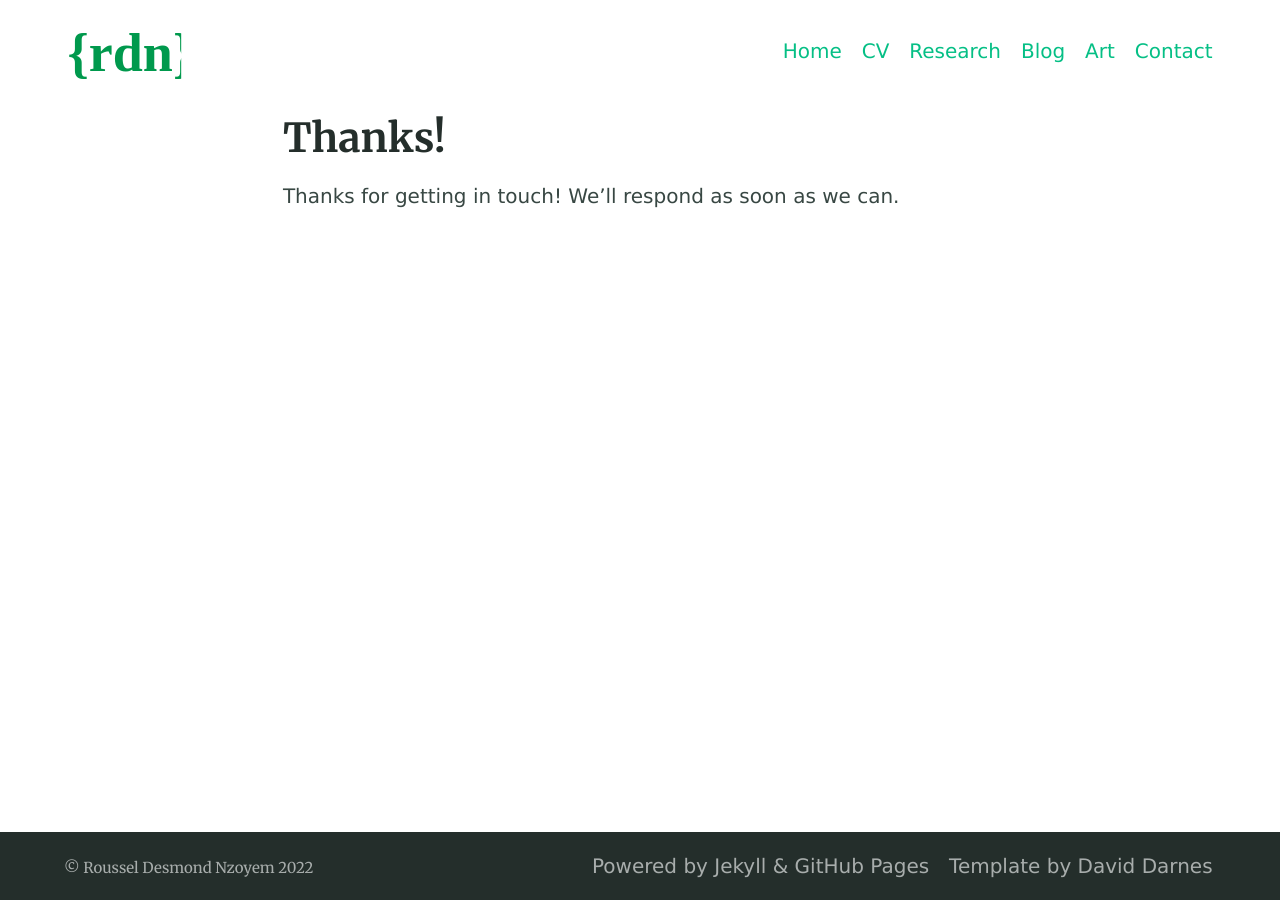
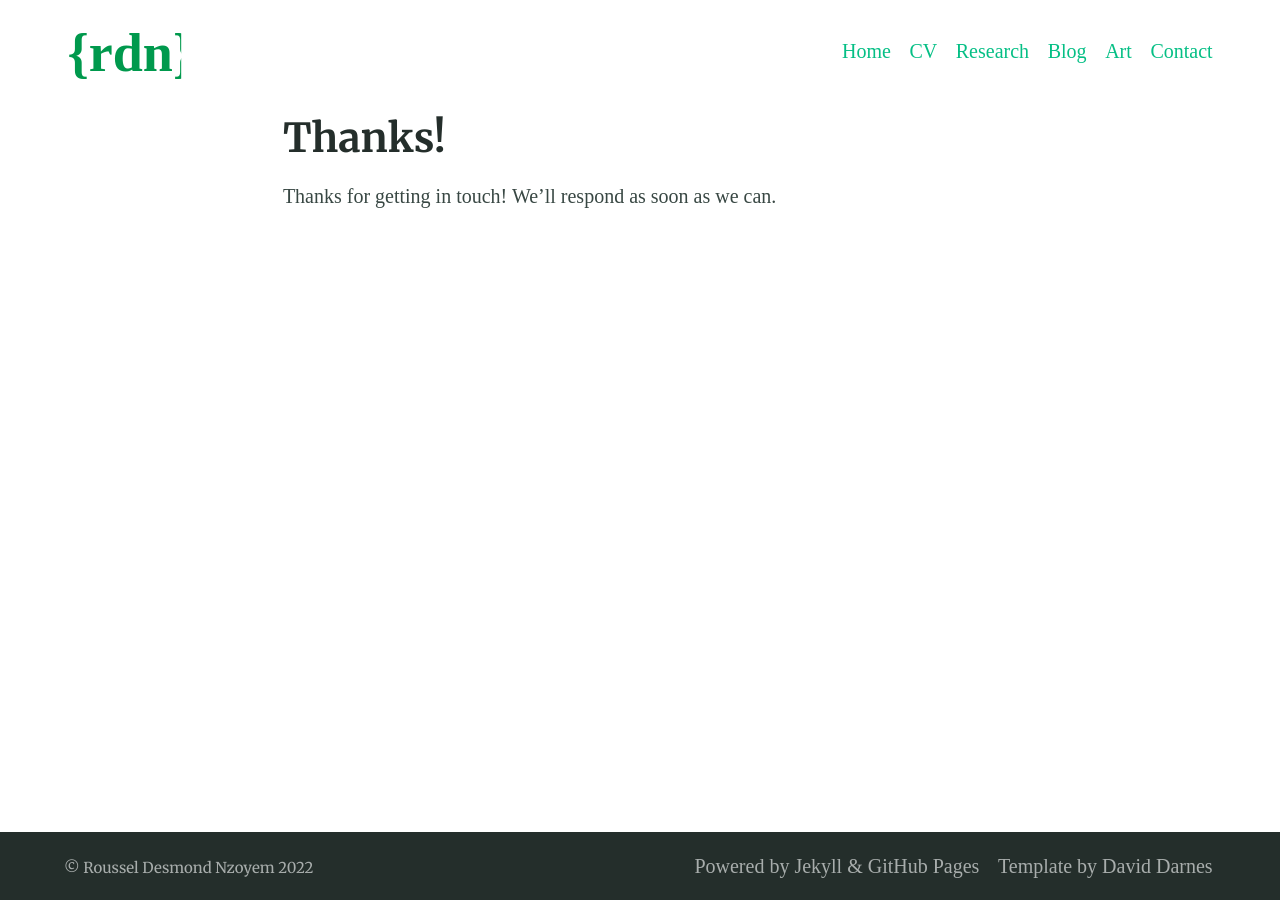
Before and after one commit to ddrous/desmond-rn.github.io, a Jekyll site: the page built from thanks.md, in a window 1280 px wide. Built offline with Jekyll 4.4.1, drawn with Linux system fonts in a browser that asks for light colours.

Commit message:
New font

```diff
--- a/_sass/_settings.scss
+++ b/_sass/_settings.scss
@@ -15,8 +15,8 @@ $white: #ffffff !default;
 
 // Typography
 $bodytype: (
-  font-family: "Verdana, serif",
-  regular: 200,
+  font-family: "Apex New, serif",
+  regular: 400,
   bold: 700,
   italic: italic,
   cap-height: 0.75
```
